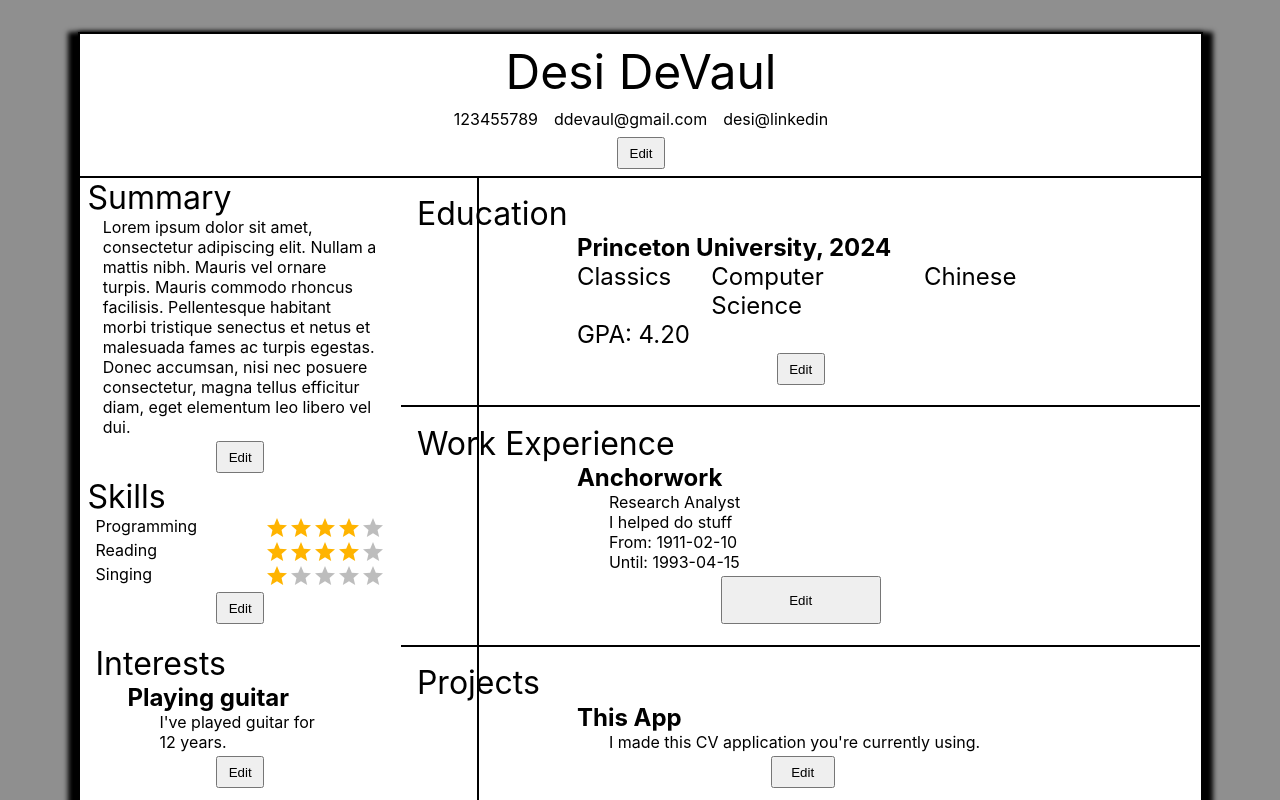
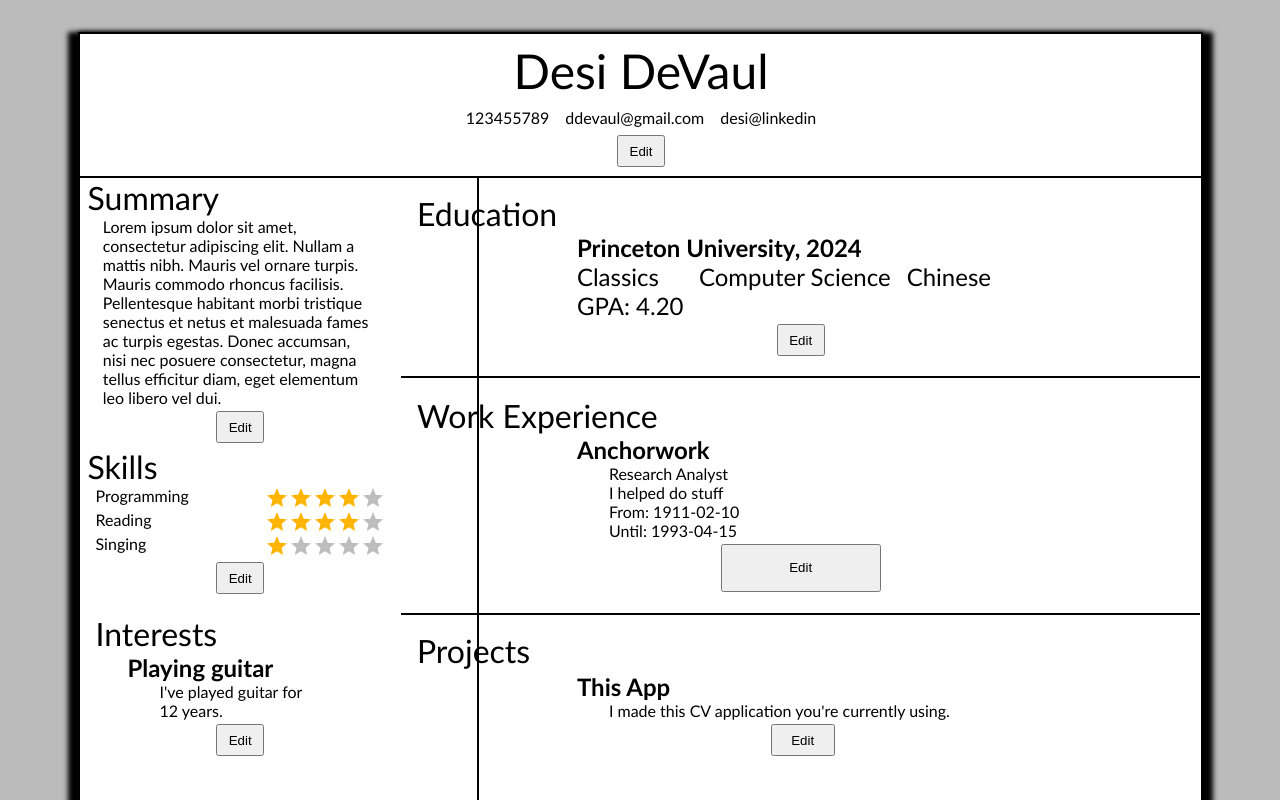
Before and after one commit to ddevaul/cv-application, a React (Create React App) app: page / in a window 1280 px wide. Shown: the top 800 px of the page. Built offline with nearby package versions, Linux system fonts and the light colour scheme.

Commit message:
Changed fonts.

```diff
--- a/src/index.css
+++ b/src/index.css
@@ -2,8 +2,8 @@ body {
   margin: 0;
   padding-top: 2rem;
   padding-bottom: 2rem;
-  background-color: #8f8f8f;
-  font-family: -apple-system, BlinkMacSystemFont, 'Segoe UI', 'Roboto', 'Oxygen',
+  background-color: #bbbbbb;
+  font-family: "Calibri", "Times New Roman", -apple-system, BlinkMacSystemFont, 'Segoe UI', 'Roboto', 'Oxygen',
     'Ubuntu', 'Cantarell', 'Fira Sans', 'Droid Sans', 'Helvetica Neue',
     sans-serif;
   -webkit-font-smoothing: antialiased;
```
Also changed, not shown: 1 other file (tests, documents, lock files or other folders).
